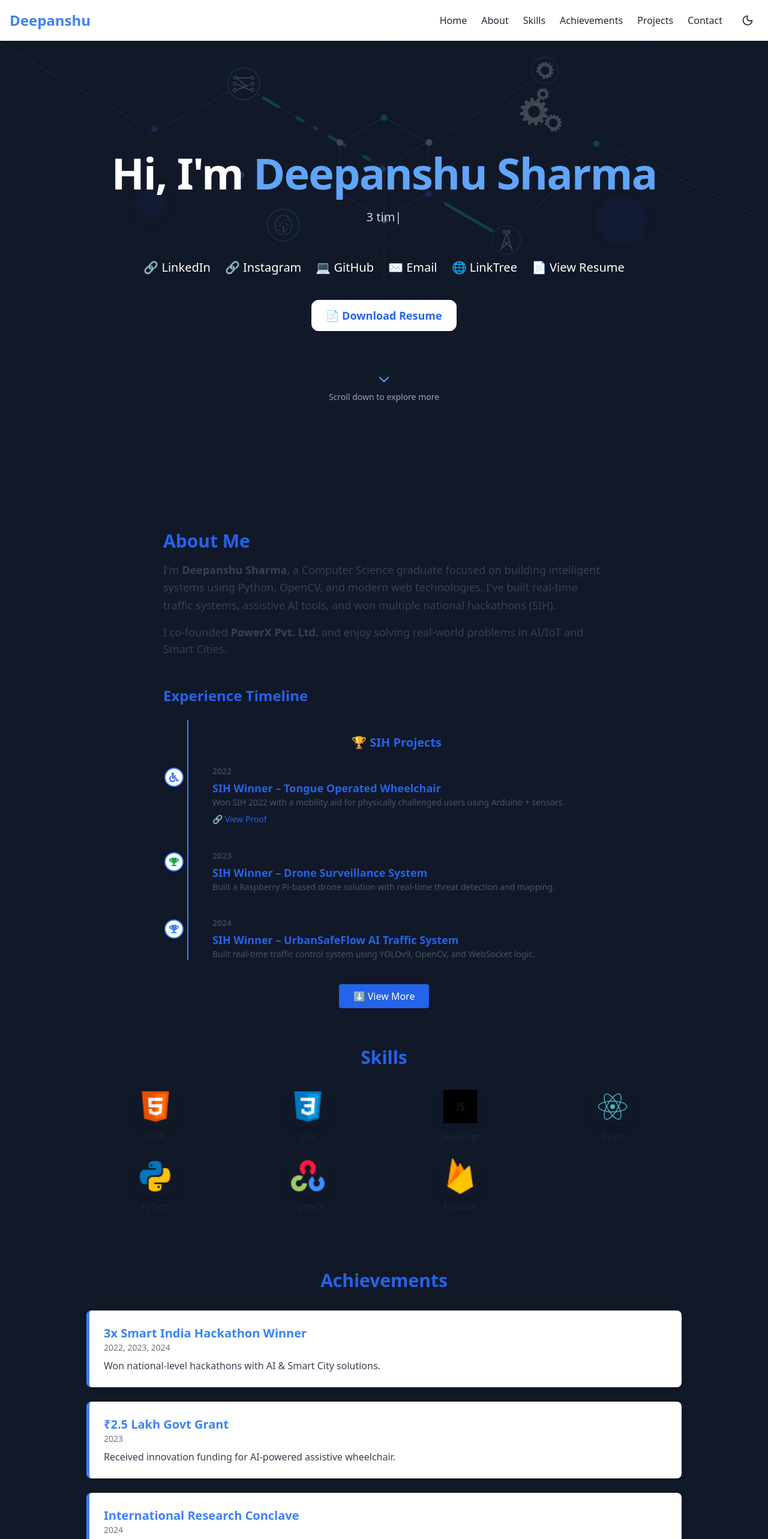
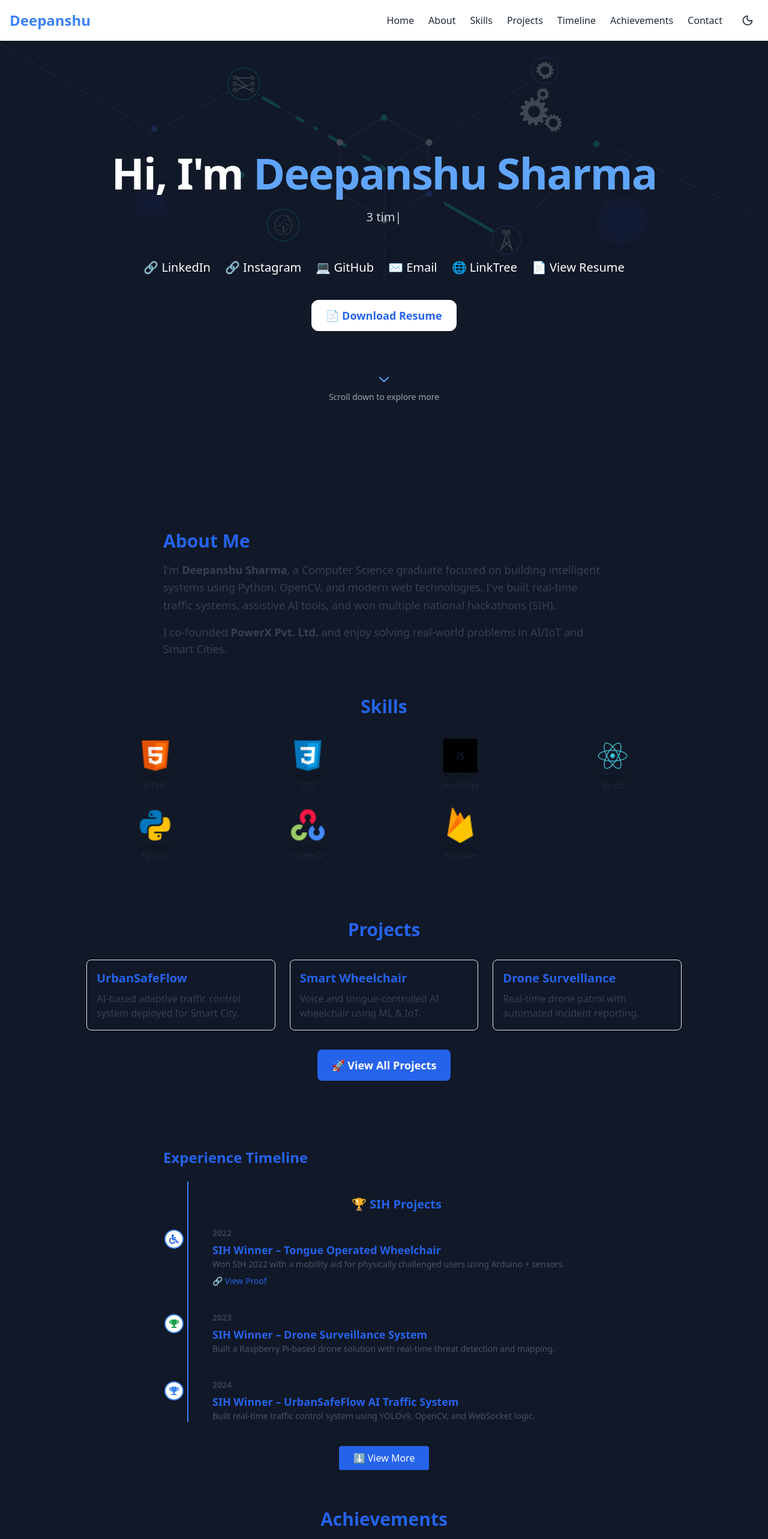
Before and after one commit to sdeepanshu002/my-portfolio, a React (Vite) app: page / in a window 1280 px wide. Shown: the top 2566 px of the page at 60% size. Built offline with nearby package versions, Linux system fonts and the light colour scheme.

Commit message:
Updated navbar

```diff
--- a/src/components/Navbar.tsx
+++ b/src/components/Navbar.tsx
@@ -43,7 +43,7 @@ const Navbar = () => {
 
         {/* Desktop Nav */}
         <div className="hidden md:flex gap-6 items-center">
-          {["home", "about", "skills", "achievements", "projects", "contact"].map((id) => (
+          {["home", "about", "skills", "projects","timeline" , "achievements", "contact"].map((id) => (
             <button
               key={id}
               onClick={() => handleNavClick(id)}
@@ -83,7 +83,7 @@ const Navbar = () => {
       {/* Mobile Nav */}
       {isMobileMenuOpen && (
         <div className="md:hidden px-4 pb-4 space-y-2 bg-white dark:bg-gray-950">
-          {["home", "about", "skills", "achievements", "projects", "contact"].map((id) => (
+          {["home", "about", "skills", "projects", "timeline", "achievements", "contact"].map((id) => (
             <button
               key={id}
               onClick={() => handleNavClick(id)}
--- a/src/pages/About.tsx
+++ b/src/pages/About.tsx
@@ -21,9 +21,7 @@ const About = () => (
       <p className="mt-4 text-lg text-gray-700 dark:text-gray-300">
         I was part of <strong>PowerX Pvt. Ltd.</strong> and enjoy solving real-world problems in different domains.
       </p>
-      <div className="mt-10">
-        <Skills />
-      </div>
+
       <div className="mt-12">
         <h3 className="text-2xl font-bold text-blue-600 mb-2">Experience Timeline</h3>
 
--- a/src/pages/Home.tsx
+++ b/src/pages/Home.tsx
@@ -79,19 +79,8 @@ const [status, setStatus] = useState<"idle" | "sending" | "success" | "error">("
         </p>
 
 
-        <div className="mt-12">
-          <h3 className="text-2xl font-bold text-blue-600 mb-2">Experience Timeline</h3>
-          <motion.div
-            initial={{ opacity: 0, y: 20 }}
-            whileInView={{ opacity: 1, y: 0 }}
-            transition={{ duration: 0.6 }}
-            viewport={{ once: true }}
-          >
-            <Timeline />
-          </motion.div>
-        </div>
+
       </section>
-
 
 {/* Skills Section */}
 <section id="skills" className="max-w-5xl mx-auto py-12 px-4 relative z-10">
@@ -114,26 +103,6 @@ const [status, setStatus] = useState<"idle" | "sending" | "success" | "error">("
   </motion.div>
 </section>
 
-
-{/* Achievements Section */}
-<section id="achievements" className="max-w-5xl mx-auto py-12 px-4 relative z-10">
-  <h2 className="text-3xl font-bold text-blue-600 mb-8 text-center">Achievements</h2>
-  <Achievements />
-
-  <div className="mt-8 text-center">
-    <a
-      href="/achievements"
-      className="inline-block bg-blue-600 text-white px-6 py-3 rounded-lg text-lg font-semibold hover:bg-blue-700 transition"
-    >
-      📜 Read More
-    </a>
-  </div>
-</section>
-
-
-
-
-
 {/* Projects Section */}
       <section id="projects" className="max-w-5xl mx-auto py-12 px-4 relative z-10">
   <h2 className="text-3xl font-bold text-blue-600 mb-8 text-center">Projects</h2>
@@ -152,6 +121,40 @@ const [status, setStatus] = useState<"idle" | "sending" | "success" | "error">("
     </a>
   </div>
 </section>
+
+
+{/* Timeline Section */}
+      <section id="timeline" className="max-w-3xl mx-auto p-4 relative z-10">
+        <div className="mt-12">
+          <h2 className="text-2xl font-bold text-blue-600 mb-2">Experience Timeline</h2>
+          <motion.div
+            initial={{ opacity: 0, y: 20 }}
+            whileInView={{ opacity: 1, y: 0 }}
+            transition={{ duration: 0.6 }}
+            viewport={{ once: true }}
+          >
+            <Timeline />
+          </motion.div>
+        </div>
+      </section>
+
+
+{/* Achievements Section */}
+<section id="achievements" className="max-w-5xl mx-auto py-12 px-4 relative z-10">
+  <h2 className="text-3xl font-bold text-blue-600 mb-8 text-center">Achievements</h2>
+  <Achievements />
+
+  <div className="mt-8 text-center">
+    <a
+      href="/achievements"
+      className="inline-block bg-blue-600 text-white px-6 py-3 rounded-lg text-lg font-semibold hover:bg-blue-700 transition"
+    >
+      📜 Read More
+    </a>
+  </div>
+</section>
+
+
 
 
 
```
